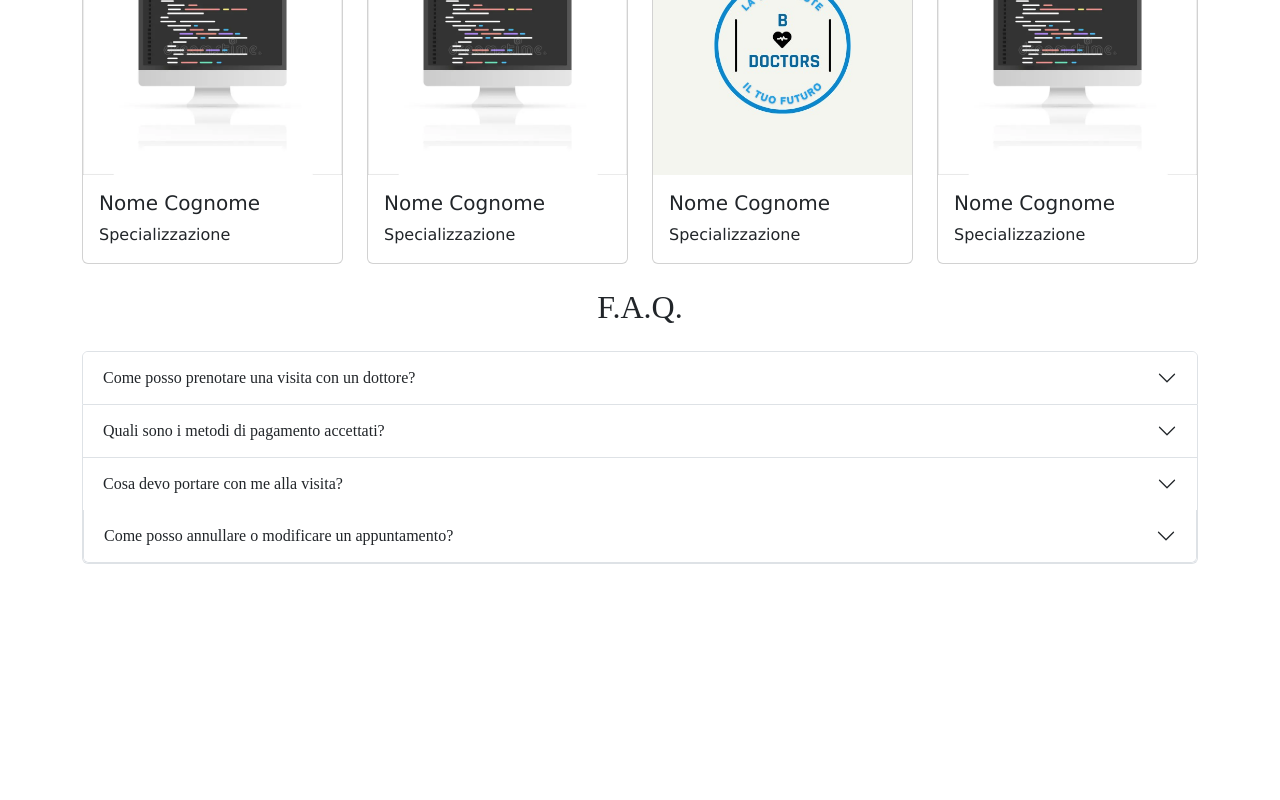
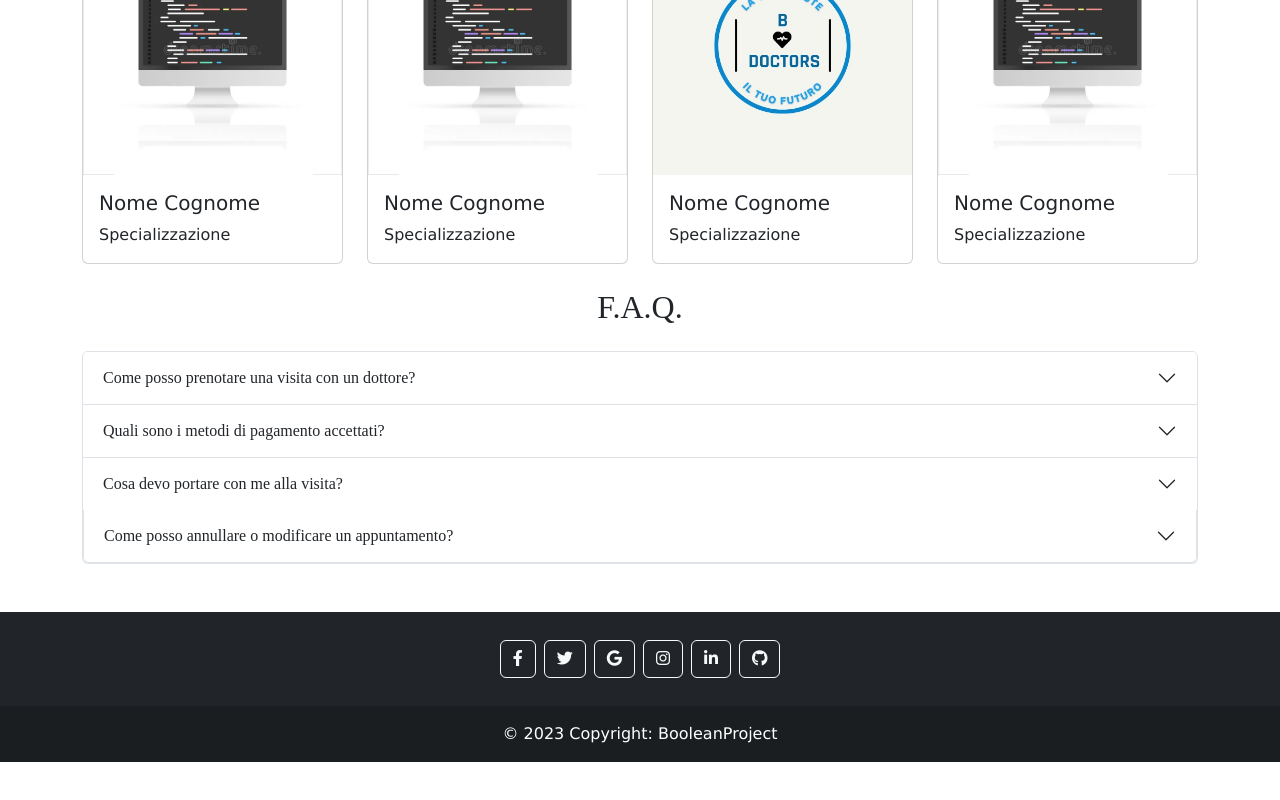
Before and after one commit to Riccardouras/Bdoctors-frontend, a Vue app: page / in a window 1280 px wide. Shown: the part 996-1796 px from the top of the page. Before the commit the page ends 1584 px from the top, so only its background shows below. Built offline with nearby package versions, Linux system fonts and the light colour scheme.

Commit message:
Footer Fix

```diff
--- a/index.html
+++ b/index.html
@@ -6,6 +6,7 @@
   <link rel="icon" type="image/svg+xml" href="/vite.svg" />
   <meta name="viewport" content="width=device-width, initial-scale=1.0" />
   <title>Vite + Vue</title>
+  <link rel="stylesheet" href="https://cdnjs.cloudflare.com/ajax/libs/font-awesome/6.4.0/css/all.min.css">
 </head>
 
 <body>
--- a/package.json
+++ b/package.json
@@ -9,6 +9,11 @@
     "preview": "vite preview"
   },
   "dependencies": {
+    "@fortawesome/fontawesome-svg-core": "^6.4.2",
+    "@fortawesome/free-brands-svg-icons": "^6.4.2",
+    "@fortawesome/free-regular-svg-icons": "^6.4.2",
+    "@fortawesome/free-solid-svg-icons": "^6.4.2",
+    "@fortawesome/vue-fontawesome": "^3.0.3",
     "bootstrap": "^5.3.1",
     "motion": "^10.16.2",
     "sass": "^1.66.1",
--- a/src/components/HomePage.vue
+++ b/src/components/HomePage.vue
@@ -163,6 +163,38 @@ export default {
       </div>
     </div>
 
+
+
+
+
+    <div class=" my-5">
+
+      <div class="bg-dark text-center text-white">
+        <div class="container p-4 pb-0">
+          <section class="mb-4">
+            <a class="btn btn-outline-light btn-floating m-1" href="#!" role="button"><i
+                class="fab fa-facebook-f"></i></a>
+            <a class="btn btn-outline-light btn-floating m-1" href="#!" role="button"><i class="fab fa-twitter"></i></a>
+            <a class="btn btn-outline-light btn-floating m-1" href="#!" role="button"><i class="fab fa-google"></i></a>
+            <a class="btn btn-outline-light btn-floating m-1" href="#!" role="button"><i class="fab fa-instagram"></i></a>
+            <a class="btn btn-outline-light btn-floating m-1" href="#!" role="button"><i
+                class="fab fa-linkedin-in"></i></a>
+            <a class="btn btn-outline-light btn-floating m-1" href="#!" role="button"><i class="fab fa-github"></i></a>
+          </section>
+        </div>
+        <div class="text-center p-3" style="background-color: rgba(0, 0, 0, 0.2);">
+          © 2023 Copyright:
+          <a class="text-white" href="https://mdbootstrap.com/">BooleanProject</a>
+        </div>
+      </div>
+
+
+    </div>
+
+
+
+
+
   </footer>
 </template>
 
--- a/src/main.js
+++ b/src/main.js
@@ -4,4 +4,5 @@ import App from './App.vue'
 import 'bootstrap/dist/css/bootstrap.css'
 import 'bootstrap/dist/js/bootstrap.js'
 
-createApp(App).mount('#app')
+createApp(App)
+    .mount('#app')
```
Also changed, not shown: 1 other file (tests, documents, lock files or other folders).
